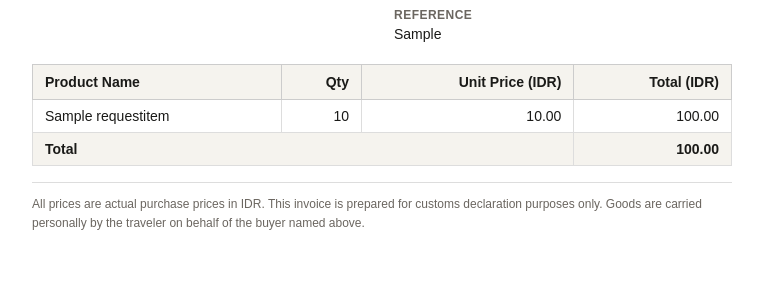
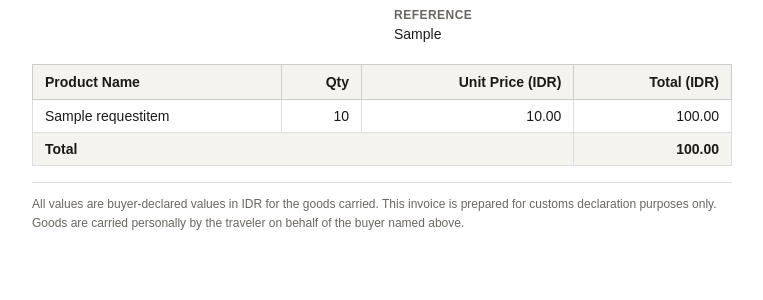
Before and after one commit to br-paruhum/jastip-dev, a Django app: page /trips/requests/1/customs-invoice/ in a window 1280 px wide. Shown: the part 260-560 px from the top of the page, without its empty margins (258-1021 px from the left). Run offline with Django 5.2, Linux system fonts and the light colour scheme; a user stored in the database is signed in; tables that the repository leaves empty hold one stand-in row (values such as "Sample post").

Commit message:
Cargo customs invoice: show declared values + traveler print button
The customs invoice print used actual_* fields (purchase step) which are 0 for
cargo, so a cargo invoice printed empty. Use the buyer-declared quantity /
estimated_unit_cost / estimated totals for cargo (IDR-equiv column hidden).
Also surface a 'Print Customs Invoice' button in the traveler's Next Step once
the package is received.

Co-Authored-By: Claude Opus 4.8 <noreply@anthropic.com>

```diff
--- a/templates/trips/_request_detail_body.html
+++ b/templates/trips/_request_detail_body.html
@@ -173,6 +173,10 @@
   {% elif req.is_cargo and req.status == "package_received" %}
     <p class="muted">Package received by the traveler{% if req.has_actual_weight %} — final weight {{ req.actual_weight_kg }} kg recorded{% endif %}.
       The carry → delivery steps are coming in a later update.</p>
+    {% if is_traveler %}
+    <p>Print the customs invoice to carry with the package and show at customs.</p>
+    <div style="text-align:center"><a class="btn btn-primary" href="{% url 'trips:request_customs_invoice' req.id %}" target="_blank">Print Customs Invoice</a></div>
+    {% endif %}
 
   {% elif req.is_cargo %}
     <p class="muted">Deposit received. The drop-off → carry → delivery steps are coming in the next update (Phase 2b).</p>
--- a/templates/trips/customs_invoice_print.html
+++ b/templates/trips/customs_invoice_print.html
@@ -66,12 +66,20 @@
         <th class="num">Qty</th>
         <th class="num">Unit Price ({{ req.currency }})</th>
         <th class="num">Total ({{ req.currency }})</th>
-        {% if req.items_actual_total_idr %}<th class="num">Total (IDR equiv.)</th>{% endif %}
+        {% if not req.is_cargo and req.items_actual_total_idr %}<th class="num">Total (IDR equiv.)</th>{% endif %}
       </tr>
     </thead>
     <tbody>
       {% for item in req.items.all %}
-      {% if item.actual_quantity > 0 %}
+      {% if req.is_cargo %}
+      {% comment %}Cargo has no purchase step — use the buyer's declared values.{% endcomment %}
+      <tr>
+        <td>{{ item.name }}</td>
+        <td class="num">{{ item.quantity }}</td>
+        <td class="num">{{ item.estimated_unit_cost|intcomma }}</td>
+        <td class="num">{{ item.estimated_line_total|intcomma }}</td>
+      </tr>
+      {% elif item.actual_quantity > 0 %}
       <tr>
         <td>{{ item.name }}</td>
         <td class="num">{{ item.actual_quantity }}</td>
@@ -83,15 +91,20 @@
       {% endfor %}
       <tr class="total">
         <td colspan="3">Total</td>
-        <td class="num">{{ req.items_actual_total|intcomma }}</td>
-        {% if req.items_actual_total_idr %}<td class="num">{{ req.items_actual_total_idr|floatformat:0|intcomma }}</td>{% endif %}
+        <td class="num">{% if req.is_cargo %}{{ req.items_estimated_total|intcomma }}{% else %}{{ req.items_actual_total|intcomma }}{% endif %}</td>
+        {% if not req.is_cargo and req.items_actual_total_idr %}<td class="num">{{ req.items_actual_total_idr|floatformat:0|intcomma }}</td>{% endif %}
       </tr>
     </tbody>
   </table>
 
   <div class="footer-note">
+    {% if req.is_cargo %}
+    All values are buyer-declared values in {{ req.currency }} for the goods carried. This invoice is prepared
+    for customs declaration purposes only. Goods are carried personally by the traveler on behalf of the buyer named above.
+    {% else %}
     All prices are actual purchase prices in {{ req.currency }}. This invoice is prepared for customs
     declaration purposes only. Goods are carried personally by the traveler on behalf of the buyer named above.
+    {% endif %}
   </div>
 
 </div>
```
